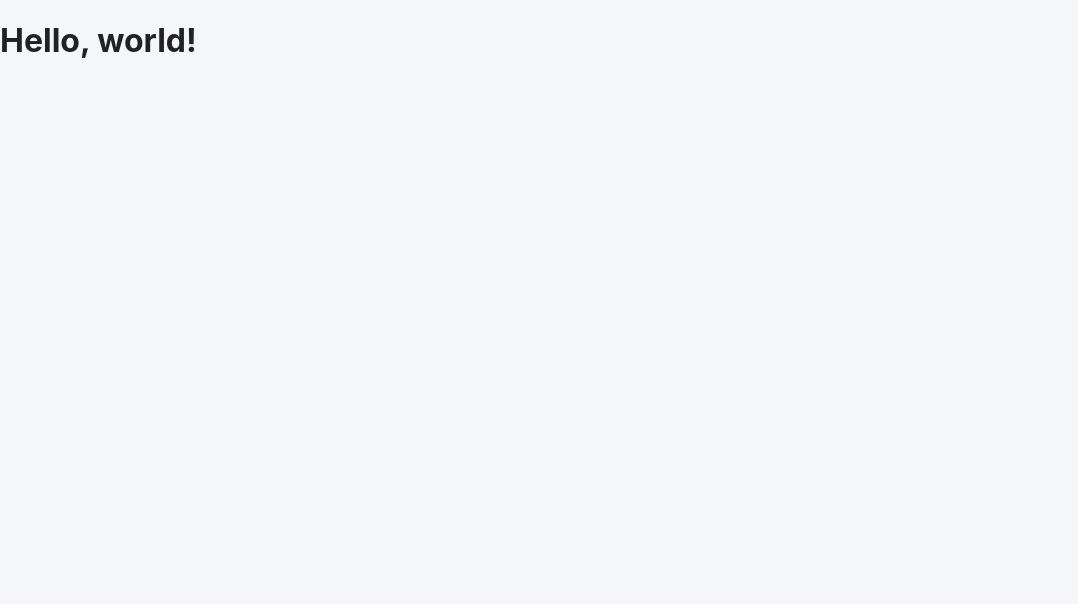
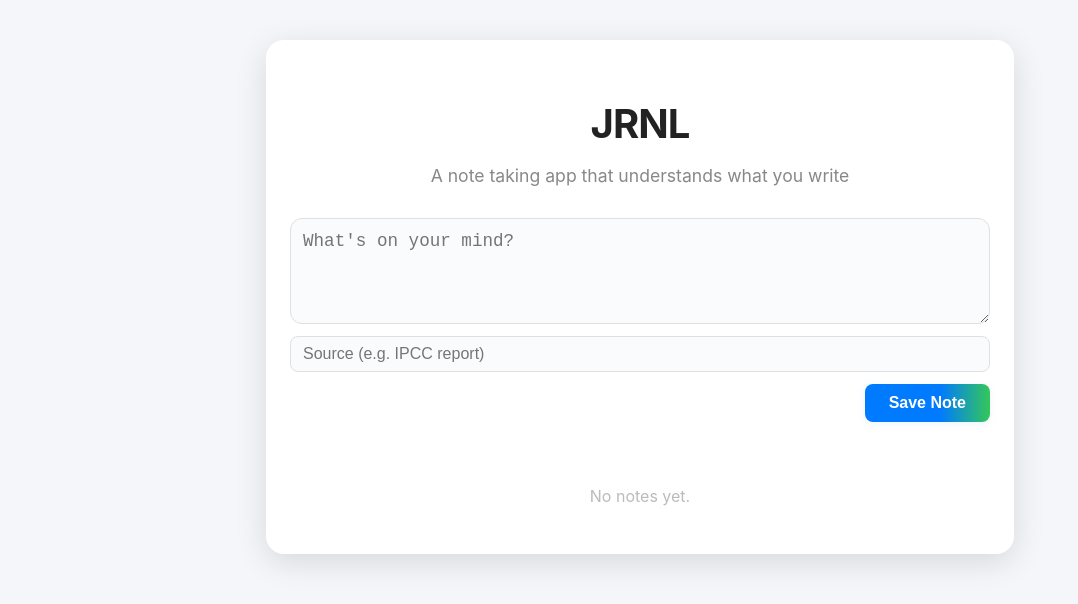
Before and after one commit to softwaretestingcentre/jrnl, a React (Vite) app: page / in a window 1280 px wide. Shown: the top 604 px of the page, without its empty margins (0-1078 px from the left). Built offline with nearby package versions, Linux system fonts and the light colour scheme.

Commit message:
added main.tsx link to index.html to get it working

```diff
--- a/index.html
+++ b/index.html
@@ -8,5 +8,6 @@
 </head>
 <body>
     <div id="root"></div>
+    <script type="module" src="/src/main.tsx"></script>
 </body>
 </html>
--- a/src/App.tsx
+++ b/src/App.tsx
@@ -1,28 +1,24 @@
+import './App.css';
+
 import React from 'react';
+
+import NoteEditor from './NoteEditor';
+import NoteList from './NoteList';
+import { NotesProvider } from './NotesContext';
+
 export default function App() {
-    return <h1>Hello, world!</h1>;
+    return (
+        <NotesProvider>
+            <div className="app-container">
+                <header className="app-header">
+                    <h1>JRNL</h1>
+                    <p className="subtitle">A note taking app that understands what you write</p>
+                </header>
+                <main>
+                    <NoteEditor />
+                    <NoteList />
+                </main>
+            </div>
+        </NotesProvider>
+    );
 }
-// import './App.css';
-
-// import React from 'react';
-
-// import NoteEditor from './NoteEditor';
-// import NoteList from './NoteList';
-// import { NotesProvider } from './NotesContext';
-
-// export default function App() {
-//     return (
-//         <NotesProvider>
-//             <div className="app-container">
-//                 <header className="app-header">
-//                     <h1>JRNL</h1>
-//                     <p className="subtitle">A note taking app that understands what you write</p>
-//                 </header>
-//                 <main>
-//                     <NoteEditor />
-//                     <NoteList />
-//                 </main>
-//             </div>
-//         </NotesProvider>
-//     );
-// }
--- a/src/main.tsx
+++ b/src/main.tsx
@@ -5,5 +5,5 @@ import { createRoot } from 'react-dom/client';
 
 import App from './App';
 
-const root = createRoot(document.querySelector('#root'));
+const root = createRoot(document.getElementById('root')!);
 root.render(<App />);
--- a/vite.config.ts
+++ b/vite.config.ts
@@ -2,11 +2,11 @@ import { defineConfig } from 'vite';
 import react from '@vitejs/plugin-react';
 
 export default defineConfig({
-    plugins: [react()],
-    build: {
-        outDir: 'dist',
-    },
-    server: {
-        port: 5173,
-    },
+    plugins: [react()]
+    // build: {
+    //     outDir: 'dist',
+    // },
+    // server: {
+    //     port: 5173,
+    // },
 });
```
Also changed, not shown: tsconfig.json (+10 -7 lines), 1 other file (tests, documents, lock files or other folders).
